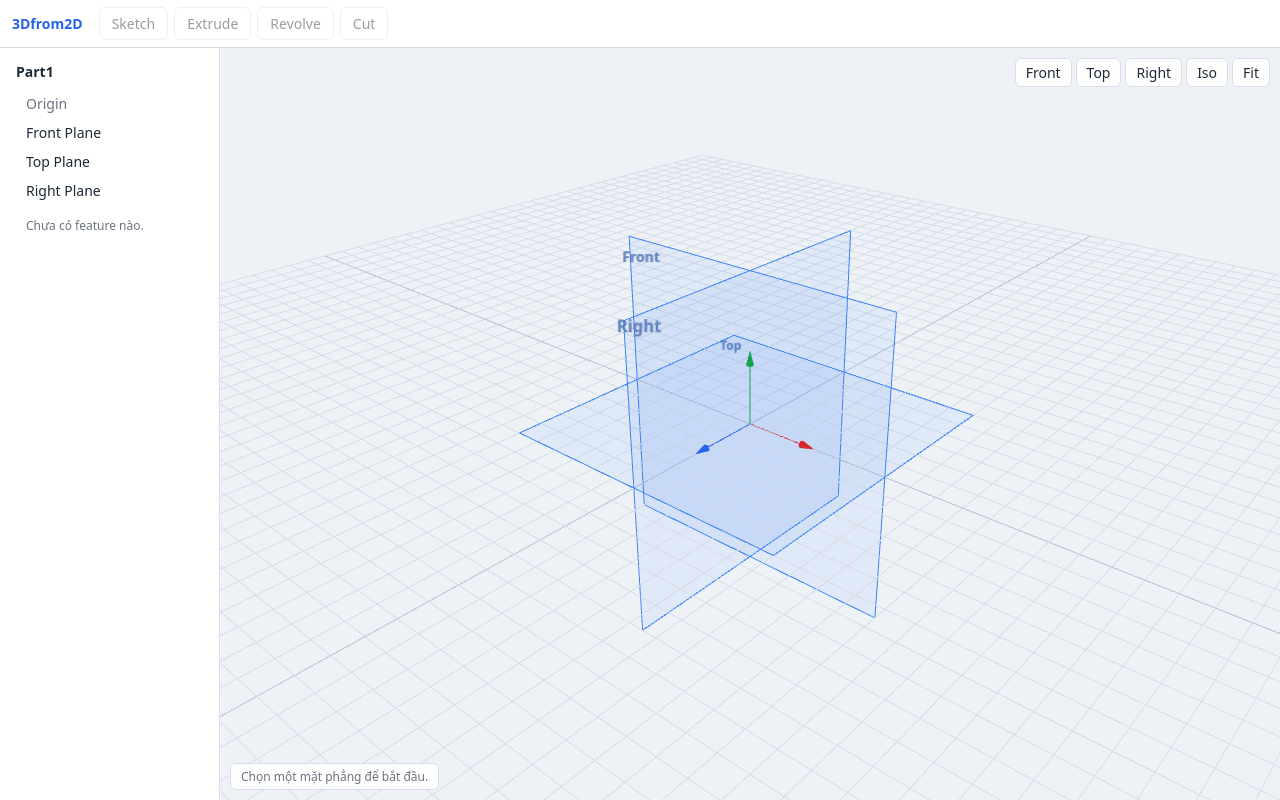
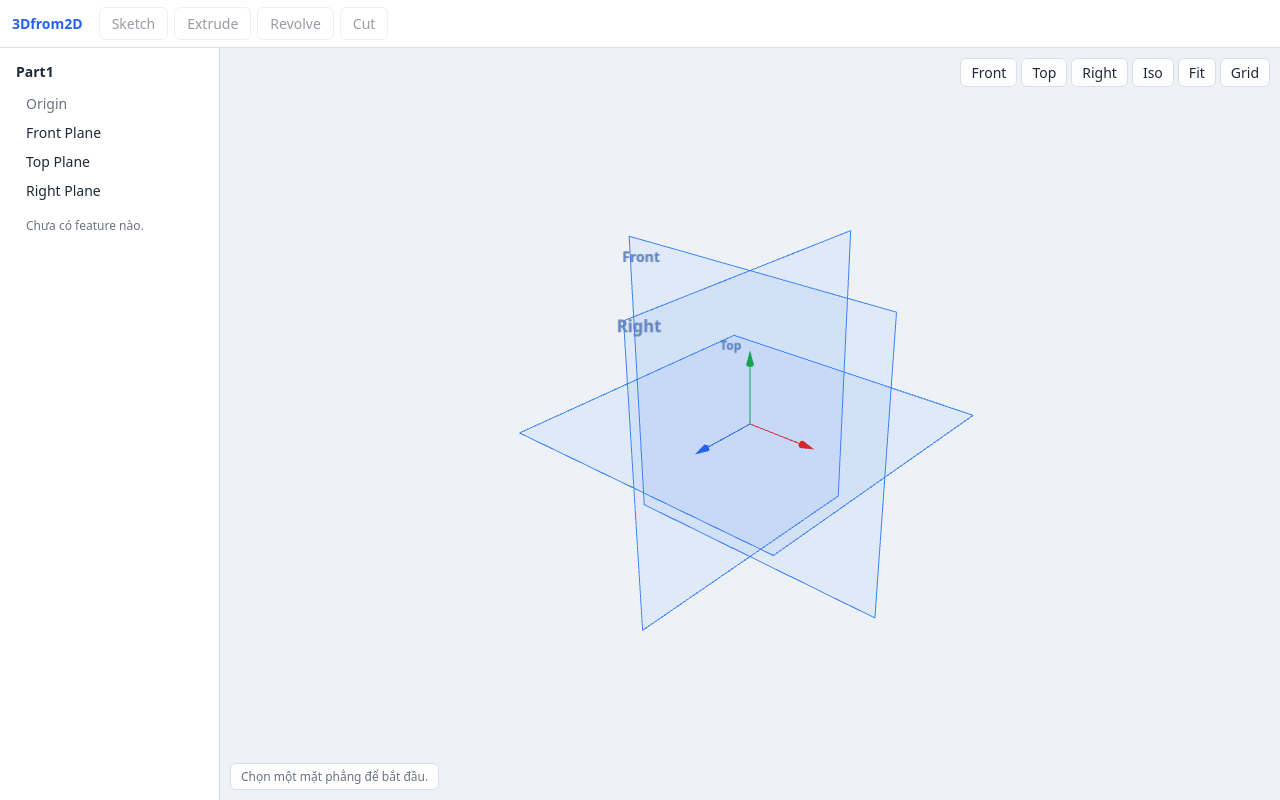
Before and after one commit to tttan1305-sys/3Dfrom2D, a website built with Vite: page index.html in a window 1280 px wide. Built offline with nearby package versions, Linux system fonts and the light colour scheme; animation ran at ten frames a second.

Commit message:
Hide floor grid by default, add Grid toggle button and G shortcut
Co-Authored-By: Claude Opus 5.5 <noreply@anthropic.com>
Claude-Session: https://claude.ai/code/session_018xeBXtNL8E4CDMwC6FWByA

```diff
--- a/src/main.ts
+++ b/src/main.ts
@@ -69,9 +69,12 @@ const views: { id: ViewId | "fit"; label: string }[] = [
   { id: "fit", label: "Fit" },
 ];
 const viewButtons = $("#view-buttons");
-viewButtons.innerHTML = views
-  .map((v) => `<button data-view="${v.id}">${v.label}</button>`)
-  .join("");
+viewButtons.innerHTML =
+  views.map((v) => `<button data-view="${v.id}">${v.label}</button>`).join("") +
+  `<button data-grid title="Bật/tắt lưới (G)">Grid</button>`;
+const gridButton = $<HTMLButtonElement>("button[data-grid]");
+const toggleGrid = () => gridButton.classList.toggle("active", viewport.toggleGrid());
+gridButton.addEventListener("click", toggleGrid);
 viewButtons.addEventListener("click", (e) => {
   const btn = (e.target as HTMLElement).closest<HTMLElement>("button[data-view]");
   if (!btn) return;
@@ -82,6 +85,7 @@ viewButtons.addEventListener("click", (e) => {
 
 window.addEventListener("keydown", (e) => {
   if (e.target instanceof HTMLInputElement) return;
+  if (e.key.toLowerCase() === "g") return toggleGrid();
   const map: Record<string, ViewId | "fit"> = { "1": "front", "5": "top", "3": "right", "0": "iso", f: "fit" };
   const v = map[e.key.toLowerCase()];
   if (!v) return;
--- a/src/style.css
+++ b/src/style.css
@@ -97,3 +97,4 @@ button:disabled { opacity: 0.45; cursor: not-allowed; }
   #tree ul { display: flex; flex-wrap: wrap; gap: 4px; }
   .brand { display: none; }
 }
+#view-buttons button.active { border-color: var(--accent); color: var(--accent); background: #eff6ff; }
--- a/src/viewport.ts
+++ b/src/viewport.ts
@@ -25,6 +25,7 @@ export class Viewport {
   private readonly pointer = new THREE.Vector2();
   private viewAnimation: { from: THREE.Vector3; to: THREE.Vector3; t: number } | null = null;
   private onPlaneSelect: (id: PlaneId | null) => void = () => {};
+  private grid!: THREE.GridHelper;
 
   constructor(private readonly container: HTMLElement) {
     this.renderer = new THREE.WebGLRenderer({ antialias: true });
@@ -75,6 +76,11 @@ export class Viewport {
     this.viewAnimation = { from: this.camera.position.clone(), to, t: 0 };
   }
 
+  toggleGrid(): boolean {
+    this.grid.visible = !this.grid.visible;
+    return this.grid.visible;
+  }
+
   zoomToFit(): void {
     this.controls.target.set(0, 0, 0);
     const dir = this.camera.position.clone().normalize();
@@ -88,9 +94,11 @@ export class Viewport {
     sun.position.set(200, 300, 150);
     this.scene.add(sun);
 
-    const grid = new THREE.GridHelper(600, 60, 0xb6c2d1, 0xd5dde7);
-    grid.position.y = -0.01;
-    this.scene.add(grid);
+    // Floor grid is hidden by default; the "Grid" button toggles it.
+    this.grid = new THREE.GridHelper(600, 60, 0xb6c2d1, 0xd5dde7);
+    this.grid.position.y = -0.01;
+    this.grid.visible = false;
+    this.scene.add(this.grid);
 
     this.scene.add(this.makeOriginTriad());
 
```
Also changed, not shown: README.md.
